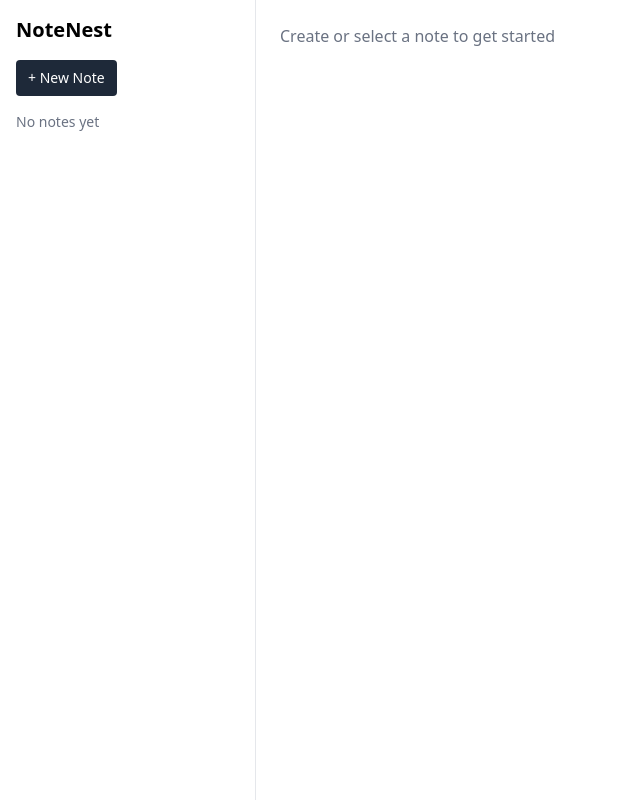
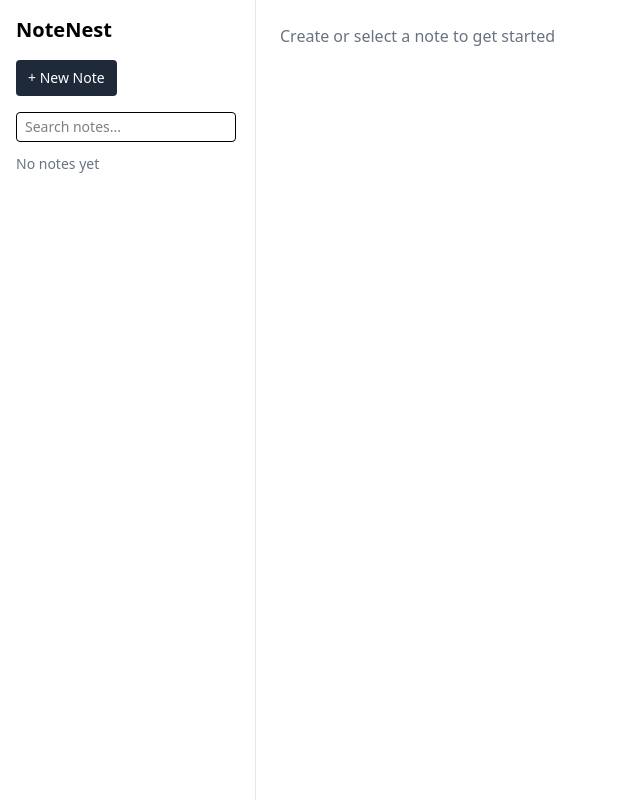
Before and after one commit to Apoorva65/NoteNest, a React (Vite) app: page / in a window 1280 px wide. Shown: the whole page, without its empty margins (0-640 px from the left). Built offline with nearby package versions, Linux system fonts and the light colour scheme.

Commit message:
Add search functionality and note time stamps

```diff
--- a/src/components/NoteItem.jsx
+++ b/src/components/NoteItem.jsx
@@ -4,6 +4,7 @@ import { Link, useLocation } from "react-router-dom";
 function NoteItem({note}){
     const location = useLocation();
     const isActive = location.pathname===`/note/${note.id}`;
+    const formattedTime = new Date(note.updatedAt).toLocaleString();
 
     return(
         <Link to={`/note/${note.id}`} className={`block rounded px-2 py-2 text-sm mb-1
@@ -12,6 +13,9 @@ function NoteItem({note}){
         <div className="font-medium truncate">
             {note.title || 'Untitled'}
         </div>
+        <div className="text-xs text-gray-400 truncate">
+          Last Edited: {formattedTime}
+        </div>
       </Link>
     )
 }
--- a/src/components/SideBar.jsx
+++ b/src/components/SideBar.jsx
@@ -1,9 +1,14 @@
-import React from "react"
+import React, { useState } from "react"
 import {Link, useNavigate} from 'react-router-dom'
 import NoteItem from "./NoteItem";
 
 function SideBar({notes}) {
     const navigate = useNavigate();
+    const [search,setSearch] = useState('');
+
+    const filteredNotes = notes.filter((note)=>(
+      note.title.toLowerCase().includes(search.toLowerCase()) || note.content.toLowerCase().includes(search.toLowerCase())
+    ))
 
   return (
     <aside className="w-64 border-r border-gray-200 p-4">
@@ -11,13 +16,25 @@ function SideBar({notes}) {
       <button
       onClick={()=>navigate('/new')}
       className="mb-4 rounded bg-gray-800 px-3 py-2 text-sm text-white hover:bg-gray-700">+ New Note</button>
+
+    <input
+    type="text"
+    placeholder="Search notes..."
+    value={search}
+    onChange={(e)=>setSearch(e.target.value)}
+    className="mb-3 rounded border px-2 py-1 text-sm outline-none focus:ring" />
+
       <div className="text-sm text-gray-500">
         {notes.length===0?
         <div className="text-sm text-gray-500">
             No notes yet
           </div>
           :
-          (notes.map((note)=>(
+          filteredNotes.length === 0 ? (
+          <div className="text-sm text-gray-500">
+            No matching notes
+          </div>):
+          (filteredNotes.map((note)=>(
             <NoteItem  key={note.id} note={note} />
           ))
           )}
```
